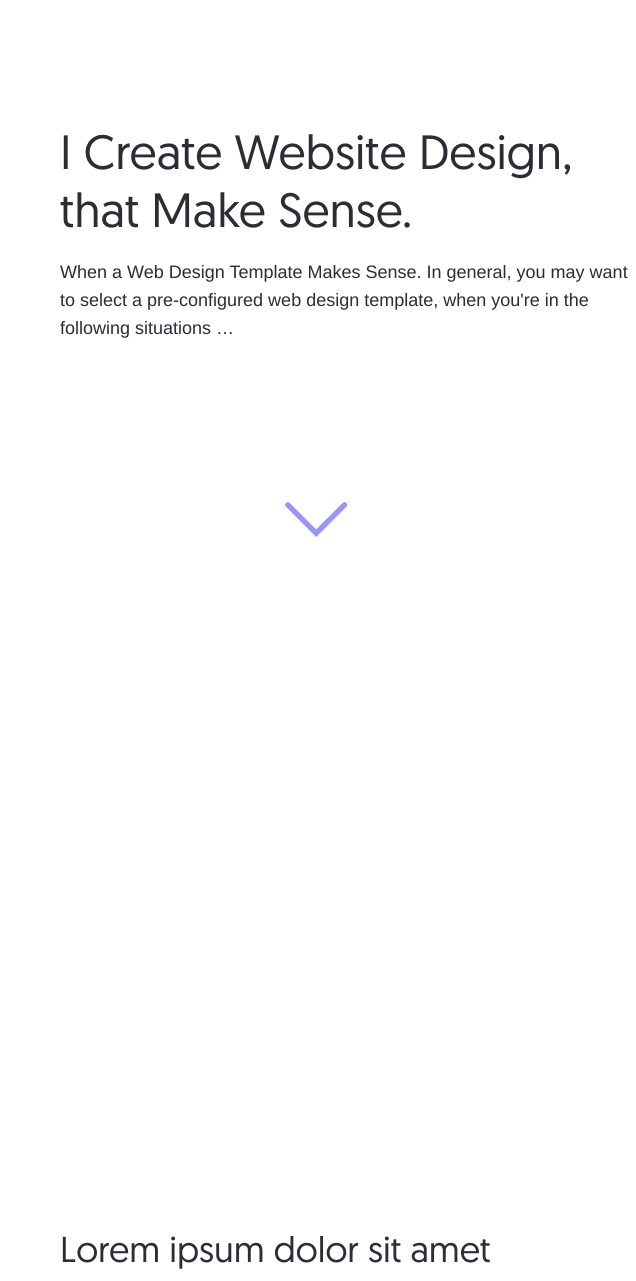
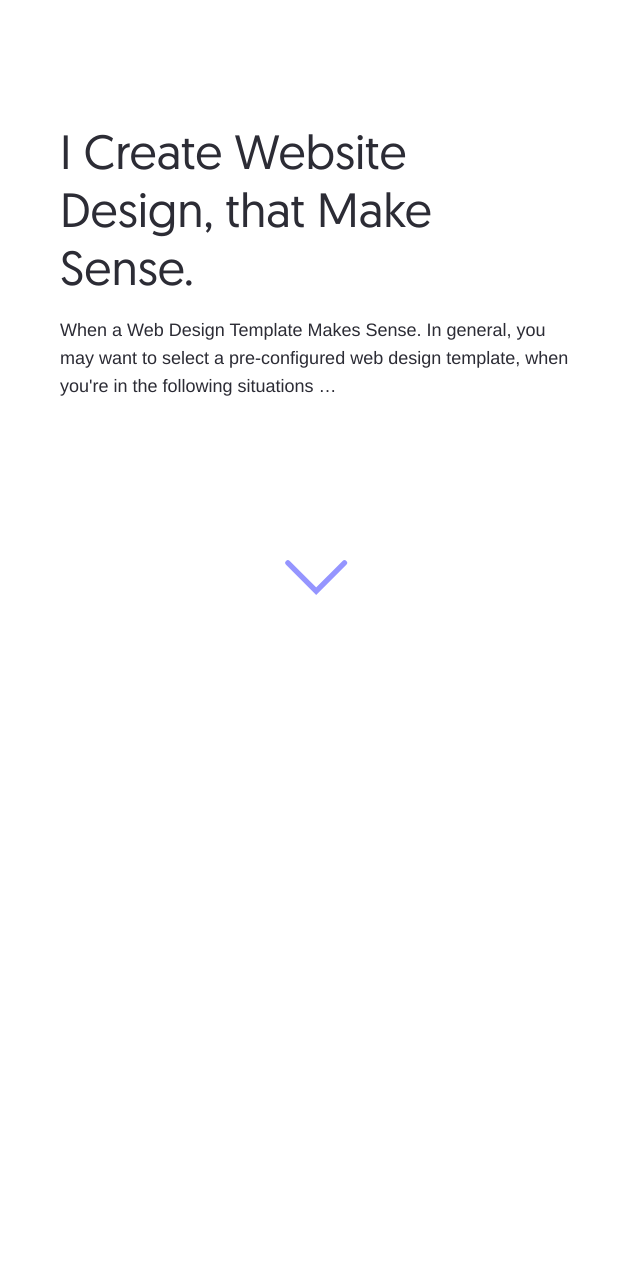
Before and after one commit to SERMEISTER/first_site, a plain HTML site: page index.html in a window 1280 px wide. Shown: the part 120-1401 px from the top of the page, 644-1280 px from the left. Drawn offline with Linux system fonts and the light colour scheme; files whose address does not match are found by name.

Commit message:
third commit

```diff
--- a/style.css
+++ b/style.css
@@ -95,10 +95,7 @@ body{
 
     margin: 0%;
     padding-left: 10%;
-    /* position: absolute;
-    top: 387px;
-    left: 793px;
-    margin: 0px; */
+    padding-right: 10%;
   }
 
   .sub-title {
@@ -111,10 +108,8 @@ body{
 
     margin: 20px 0% 0% 0%;
     padding-left: 10%;
-    /* position: absolute;
-    top: 523px;
-    left: 793px;
-    margin: 0px; */
+    padding-right: 10%;
+
   }
 
   .right-block{
@@ -240,6 +235,7 @@ body{
     font-stretch: normal;
     margin-top: 100%;
     padding-left: 10%;
+    padding-right: 10%;
   }
 
   .text {
@@ -372,7 +368,7 @@ body{
   }
 
   .form-bottom{
-    padding: 10% 9.4% 0% 10%;
+    padding: 10% 9.4% 0% 5%;
   }
   .input-form{
     width: 100%;
```
